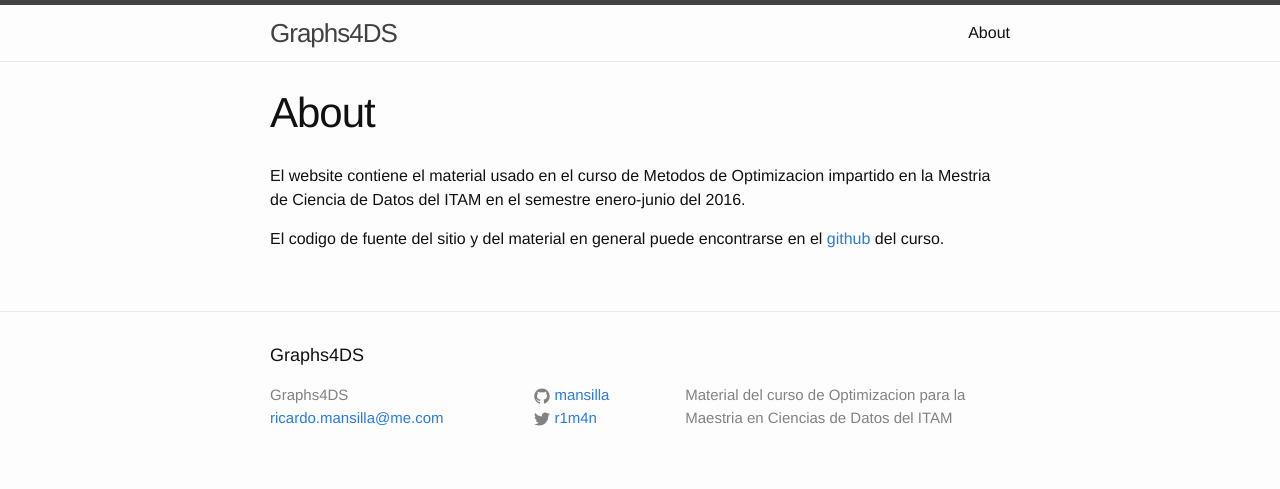
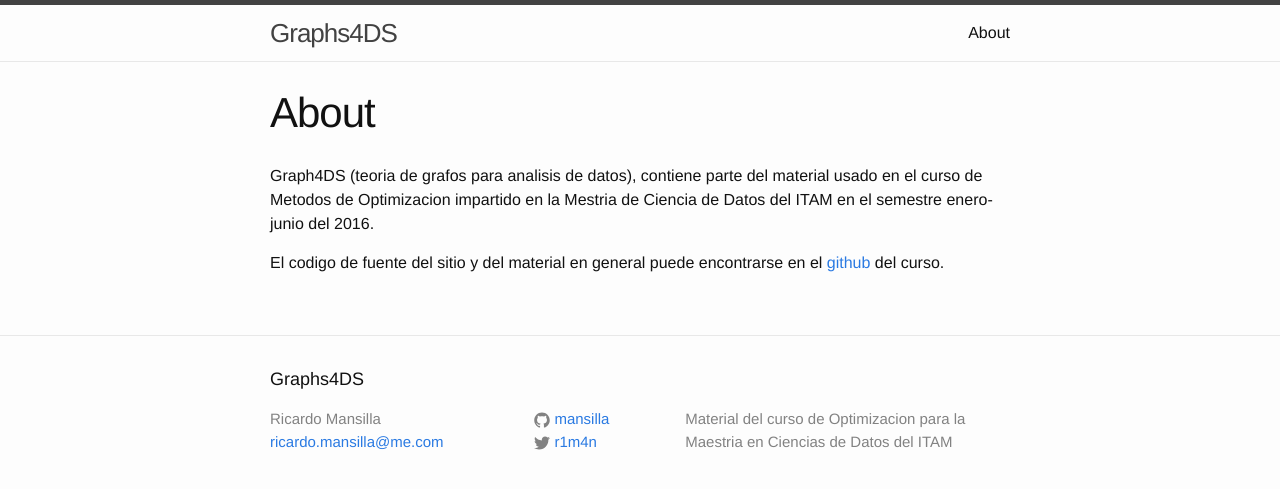
Before and after one commit to rodrigomurillo/graphs4ds, a Jekyll site: the page built from about.md, in a window 1280 px wide. Shown: the top 489 px of the page. Built offline with Jekyll 4.4.1, drawn with Linux system fonts in a browser that asks for light colours; Markdown is read by kramdown in place of the engine named in the settings.

```diff
--- a/_config.yml
+++ b/_config.yml
@@ -1,5 +1,6 @@
 # Site settings
 title: Graphs4DS
+author: Ricardo Mansilla
 email: ricardo.mansilla@me.com
 description: > # this means to ignore newlines until "baseurl:"
     Material del curso de Optimizacion para la Maestria en Ciencias de Datos del ITAM
--- a/_includes/footer.html
+++ b/_includes/footer.html
@@ -7,7 +7,7 @@
     <div class="footer-col-wrapper">
       <div class="footer-col  footer-col-1">
         <ul class="contact-list">
-          <li>{{ site.title }}</li>
+          <li>{{ site.author }}</li>
           <li><a href="mailto:{{ site.email }}">{{ site.email }}</a></li>
         </ul>
       </div>
--- a/about.md
+++ b/about.md
@@ -4,7 +4,7 @@ title: About
 permalink: /about/
 ---
 
-El website contiene el material usado en el curso de Metodos de Optimizacion impartido en
+Graph4DS (teoria de grafos para analisis de datos), contiene parte del material usado en el curso de Metodos de Optimizacion impartido en
 la Mestria de Ciencia de Datos del ITAM en el semestre enero-junio del
 2016.
 
```
Also changed, not shown: _posts/2015-12-10-material-del-curso.markdown (added, +15 -0 lines), _posts/2016-01-10-instalacion-de-graph_tool.markdown (added, +9 -0 lines), 4 other files.
